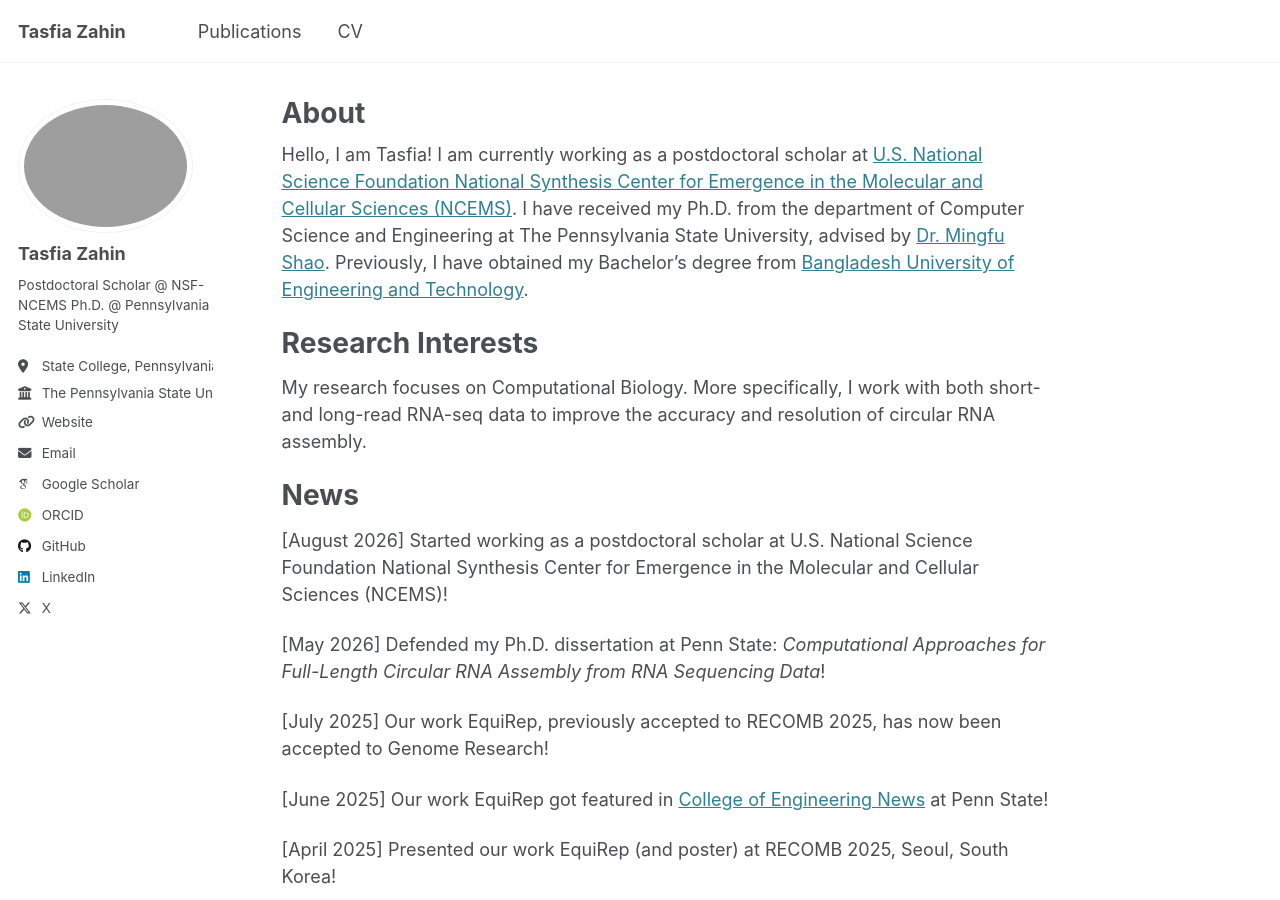
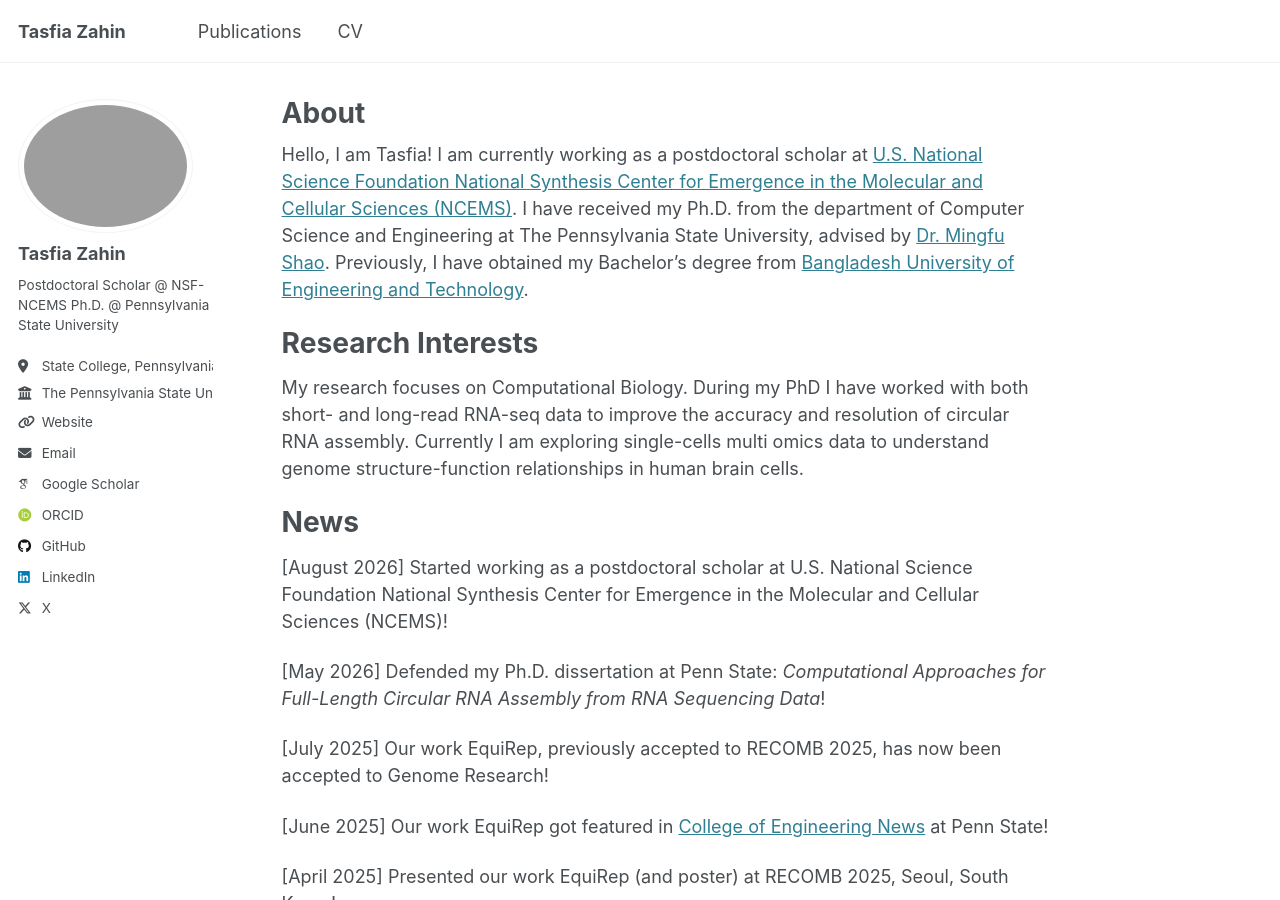
Before and after one commit to TasfiaZahin/TasfiaZahin.github.io, a Jekyll site: the page built from _pages/about.md, in a window 1280 px wide and 900 px high. Built offline with Jekyll 4.4.1, drawn with Linux system fonts in a browser that asks for light colours; some web fonts are replaced.

Commit message:
Update research interests in about.md
Expanded research interests to include single-cell multi-omics data analysis.

```diff
--- a/_pages/about.md
+++ b/_pages/about.md
@@ -12,7 +12,7 @@ Hello, I am Tasfia! I am currently working as a postdoctoral scholar at [U.S. Na
 
 Research Interests
 ======
-My research focuses on Computational Biology. More specifically, I work with both short- and long-read RNA-seq data to improve the accuracy and resolution of circular RNA assembly.
+My research focuses on Computational Biology. During my PhD I have worked with both short- and long-read RNA-seq data to improve the accuracy and resolution of circular RNA assembly. Currently I am exploring single-cells multi omics data to understand genome structure-function relationships in human brain cells.
 
 News
 ======
```
